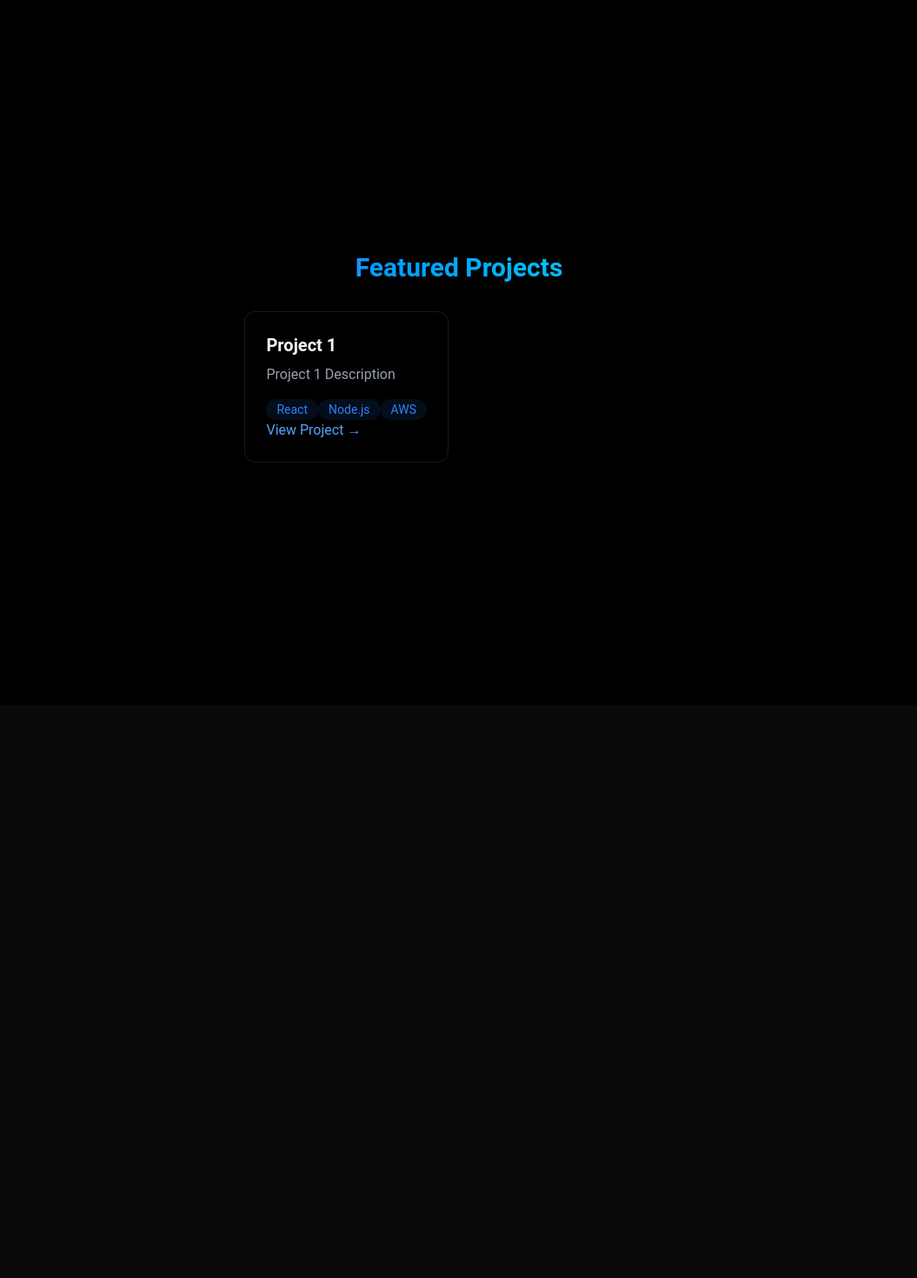
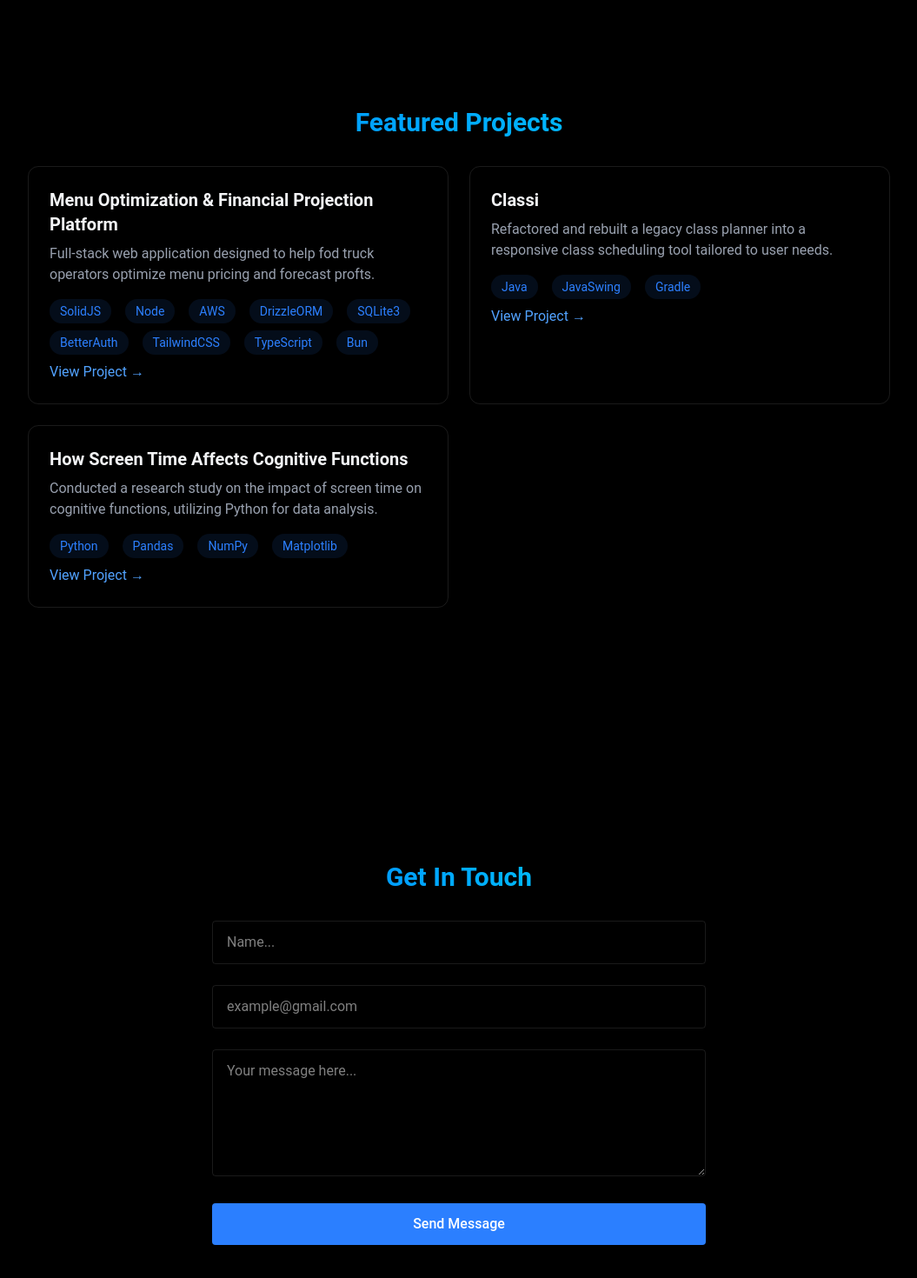
Before and after one commit to JustinKeith05/Justin-s-Website, a React (Vite) app: page / in a window 1280 px wide. Shown: the part 1589-3059 px from the top of the page at 87% size, without its empty margins (112-1167 px from the left). Before the commit the page ends 2400 px from the top, so only its background shows below. Built offline with nearby package versions, Linux system fonts and the light colour scheme.

Commit message:
created message component

```diff
--- a/src/App.jsx
+++ b/src/App.jsx
@@ -9,6 +9,7 @@ import { MobileMenu } from './components/MobileMenu'
 import { Home } from './components/sections/Home'
 import { About } from './components/sections/About'
 import { Projects } from './components/sections/Projects'
+import { Contact } from './components/sections/Contact'
 
 function App() {
   const [isLoaded, setIsLoaded] = useState(false);
@@ -30,6 +31,7 @@ function App() {
         <Home></Home>
         <About></About>
         <Projects></Projects>
+        <Contact></Contact>
       </div>
     </div>
   )
--- /dev/null
+++ b/src/components/ProjectCard.jsx
@@ -0,0 +1,22 @@
+
+
+export const ProjectCard = ({ title, description, technologies, link }) => {
+    return (
+        <div className="p-6 rounded-xl border border-white/10 hover:-translate-y-1 hover:border-blue-500/30 hover:shadow-[0_2px_8px_rgba(59,130,246,0.1)] transition-all">
+            <h3 className="text-xl font-bold mb-2">{title}</h3>
+            <p className="text-gray-400 mb-4">{description}</p>
+
+            <div className="flex flex-wrap gap-2">
+                {technologies.map((tech, key) => (
+                    <span key={key} className="bg-blue-500/10 text-blue-500 py-1 px-3 mr-2 rounded-full text-sm hover:bg-blue-500/20 hover:shadow-[0_2px_8px_rgba(59,130,2246,0.2)] transition">
+                        {tech}
+                    </span>
+                ))}
+            </div>
+
+            <div className="flex justify-between items-center">
+                <a href={link} className="text-blue-400 hover:text-blue-300 trainsition-colors mt-2">View Project →</a>
+            </div>
+        </div>
+    );
+}
--- a/src/components/sections/About.jsx
+++ b/src/components/sections/About.jsx
@@ -55,6 +55,14 @@ export const About = () => {
 
                     <div className="p-6 rounded-xl border-white/10 border hover:-translate-y-1 transition-all">
                         <h3 className="text-xl font-bold mb-4">Work Experience</h3>
+                        <ul className="list-disc list-inside text-gray-300 space-y-2">
+                                <li>
+                                    <strong>Social Media Management Intern</strong> - Nominal (Jan 2021 - May 2021)
+                                </li>
+                                <li>
+                                    <strong>Assistant Instructir</strong> - Kumon (Aug 2018 - Present)
+                                </li>
+                        </ul>
                     </div>
                 </div>
             </div>
--- a/src/components/sections/Contact.jsx
+++ b/src/components/sections/Contact.jsx
@@ -0,0 +1,38 @@
+
+
+export const Contact = () => {
+
+    return(
+        <section id="contact" className="min-h-screen flex items-center justify-center py-20">
+
+            <div className="px-4 w-150">
+                <h2 className="text-3xl font-bold mb-8 bg-gradient-to-r from-blue-500 to-cyan-400 bg-clip-text text-transparent text-center">Get In Touch</h2>
+                <form action="" className="space-y-6">
+                    <div className="relative">
+                        <input type="text" id="name" name="name" required
+                                className="w-full bg-white-5 border border-white/10 rounded px-4 py-3 text-white transition focus:outline-none focus:border-blue-500 focus:bg-blue-500/5"
+                                placeholder="Name..."
+                        />
+                    </div>
+
+                    <div className="relative">
+                        <input type="email" id="email" name="email" required
+                                className="w-full bg-white-5 border border-white/10 rounded px-4 py-3 text-white transition focus:outline-none focus:border-blue-500 focus:bg-blue-500/5"
+                                placeholder="example@gmail.com"
+                        />
+                    </div>
+
+                    <div className="relative">
+                        <textarea id="message" name="message" required rows={5}
+                                className="w-full bg-white-5 border border-white/10 rounded px-4 py-3 text-white transition focus:outline-none focus:border-blue-500 focus:bg-blue-500/5"
+                                placeholder="Your message here..."
+                        />
+                    </div>
+
+                    <button type="submit" className="w-full bg-blue-500 text-white py-3 px-6 rounded font-medium transition relative overflow-hidden hover:-translate-y-0.5 hover:shadow-[0_0_15px_rgba(59,130,246,0.4)]">Send Message</button>
+                </form>
+            </div>
+
+        </section>
+    );
+}
--- a/src/components/sections/Projects.jsx
+++ b/src/components/sections/Projects.jsx
@@ -1,5 +1,26 @@
+import { ProjectCard } from "../ProjectCard";
 
 export const Projects = () => {
+    const projects = [
+        {
+            title: "Menu Optimization & Financial Projection Platform",
+            description: "Full-stack web application designed to help fod truck operators optimize menu pricing and forecast profts. ",
+            technologies: ["SolidJS", "Node", "AWS", "DrizzleORM", "SQLite3", "BetterAuth", "TailwindCSS", "TypeScript", "Bun"],
+            link: "#"
+        },
+        {
+            title: "Classi",
+            description: "Refactored and rebuilt a legacy class planner into a responsive class scheduling tool tailored to user needs.",
+            technologies: ["Java", "JavaSwing", "Gradle"],
+            link: "#"
+        },
+        {
+            title: "How Screen Time Affects Cognitive Functions",
+            description: "Conducted a research study on the impact of screen time on cognitive functions, utilizing Python for data analysis.",
+            technologies: ["Python", "Pandas", "NumPy", "Matplotlib"],
+            link: "https://github.com/JustinKeith05/ser494_23fc_project"
+        }
+    ];
 
     return(
         <section id="projects" className="min-h-screen flex items-center justify-center py-20">
@@ -7,27 +28,17 @@ export const Projects = () => {
                 <h2 className="text-3xl font-bold mb-8 bg-gradient-to-r from-blue-500 to-cyan-400 bg-clip-text text-transparent text-center">Featured Projects</h2>
 
                 <div className="grid grid-cols-1 md:grid-cols-2 gap-6">
+                    {projects.map((project, index) => (
+                        <ProjectCard
+                            key={index}
+                            title={project.title}
+                            description={project.description}
+                            technologies={project.technologies}
+                            link={project.link}
+                        />
+                        // Can alse use <ProjectCard key={index} {...project} />
+                    ))}
 
-                    <div className="p-6 rounded-xl border border-white/10 hover:-translate-y-1 hover:border-blue-500/30 hover:shadow-[0_2px_8px_rgba(59,130,246,0.1)] transition-all">
-                        <h3 className="text-xl font-bold mb-2">
-                            Project 1
-                        </h3>
-                        <p className="text-gray-400 mb-4">
-                            Project 1 Description
-                        </p>
-
-                        <div>
-                            {["React", "Node.js", "AWS"].map((tech, key) => (
-                                <span key={key} className="bg-blue-500/10 text-blue-500 py-1 px-3 rounded-full text-sm hover:big-blue-500/20 hover:shadow-[0_2px_8px_rgba(59,130,2246,0.2)] transition">
-                                    {tech}
-                                </span>
-                            ))}
-                        </div>
-
-                        <div className="flex justify-between items-center">
-                            <a href="#" className="text-blue-400 hover:text-blue-300 trainsition-colors">View Project →</a>
-                        </div>
-                    </div>
                 </div>
             </div>
         </section>
```
